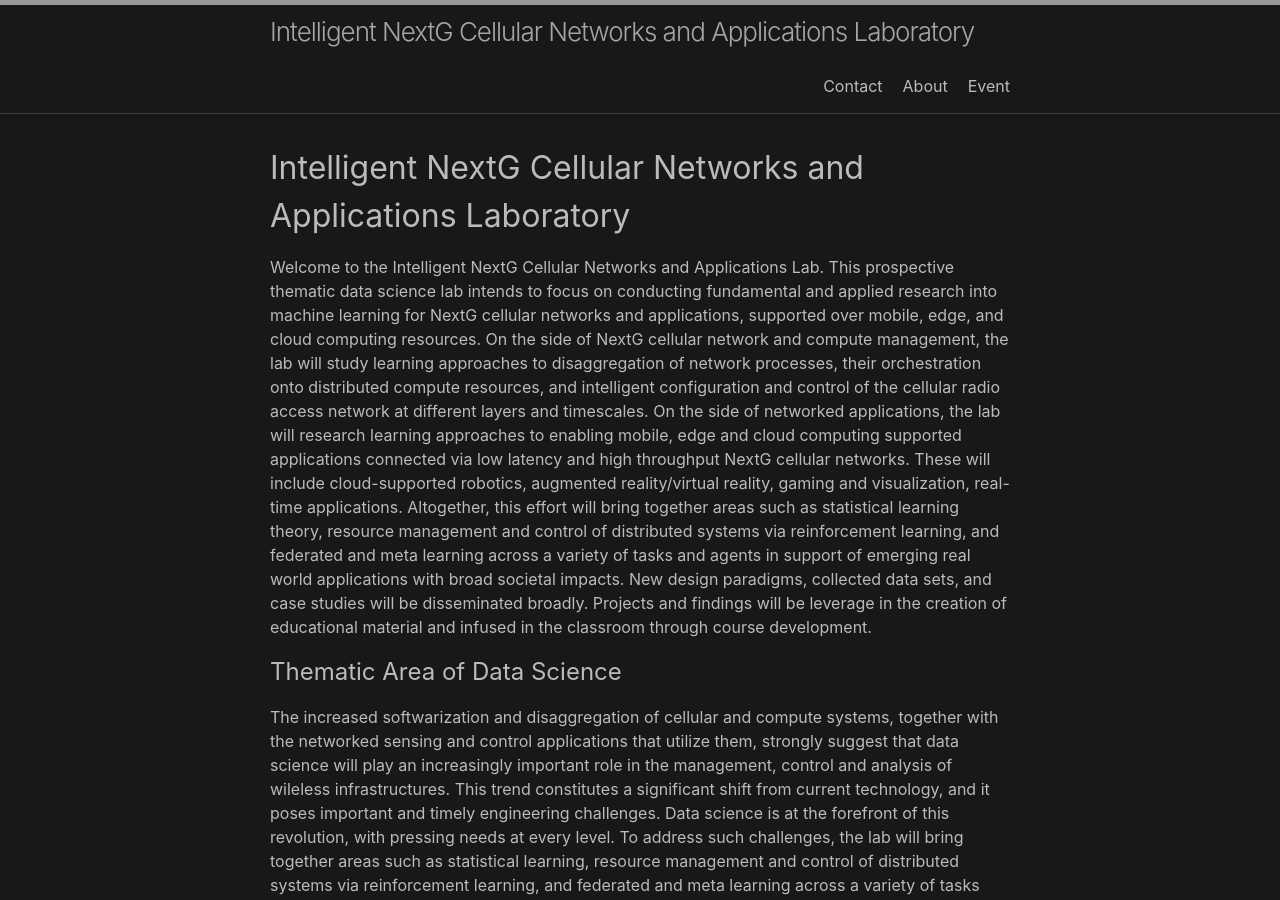
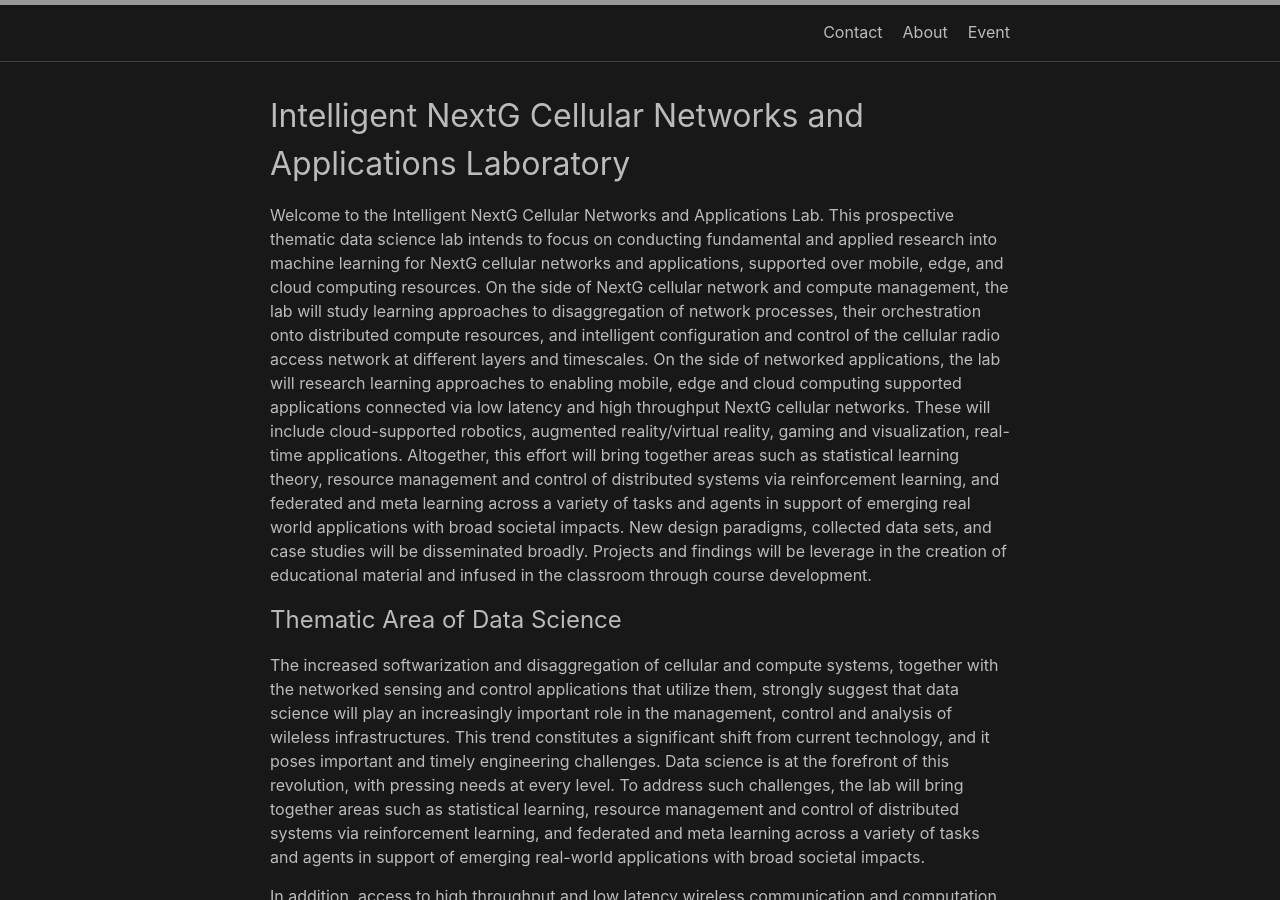
Before and after one commit to EngProjects/WIDS, a Jekyll site: the page built from index.md, in a window 1280 px wide and 900 px high. Built offline with Jekyll 4.4.1, drawn with Linux system fonts in a browser that asks for light colours; some of the changed text lies outside the part shown.

Commit message:
Adding information.

```diff
--- a/_config.yml
+++ b/_config.yml
@@ -1,8 +1,8 @@
 # url: "https://people.engr.tamu.edu"
 # baseurl: "/chmbrlnd"
-title: "Intelligent NextG Cellular Networks and Applications Laboratory"
+title: ""
 author:
-  name: WIDS
+  name: Wireless Thematic Lab
   email: chmbrlnd@tamu.edu
 show_excerpts: false # set to true to show excerpts on the homepage
 description: Intelligent NextG Cellular Networks and Applications Laboratory
```
